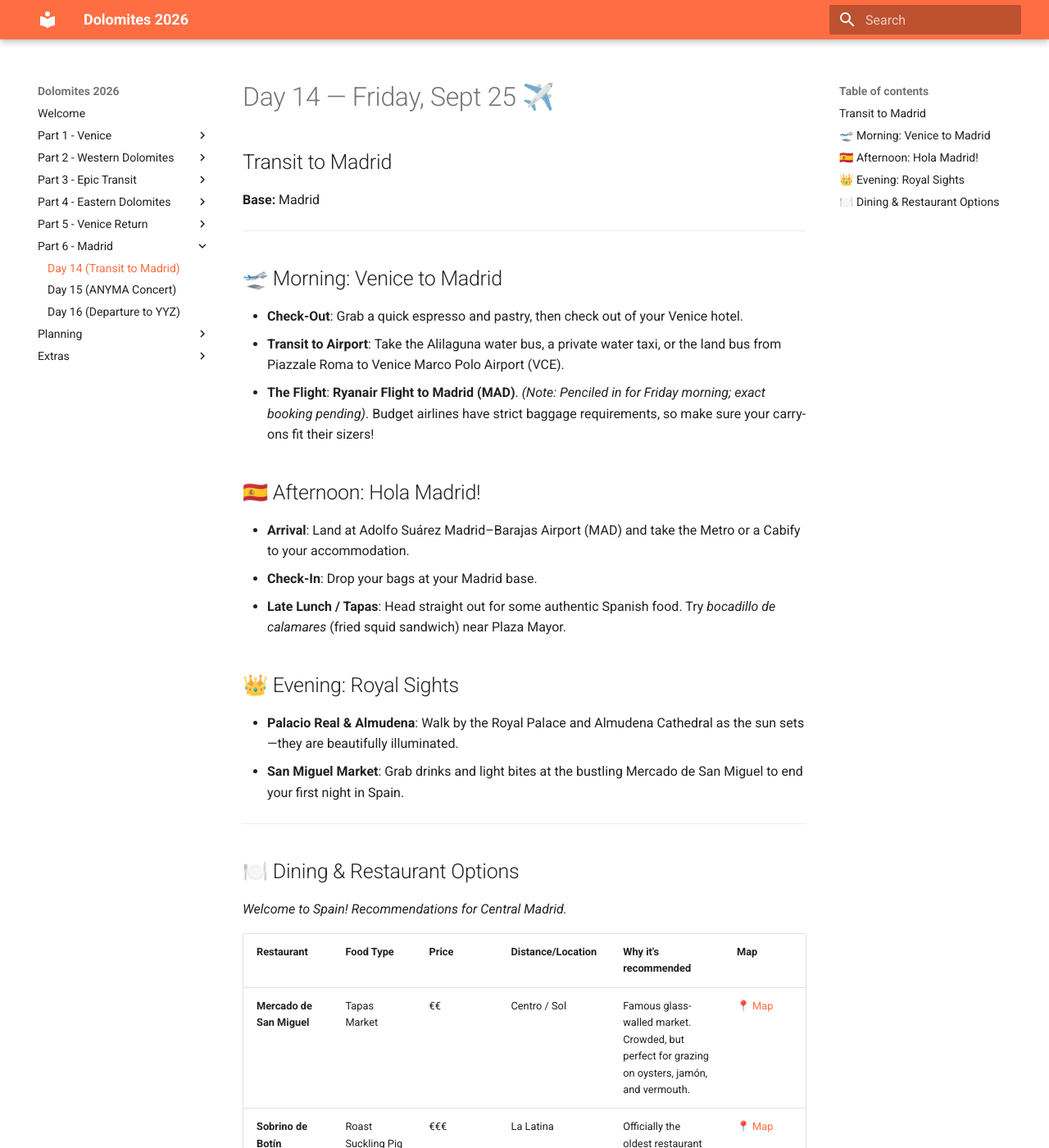
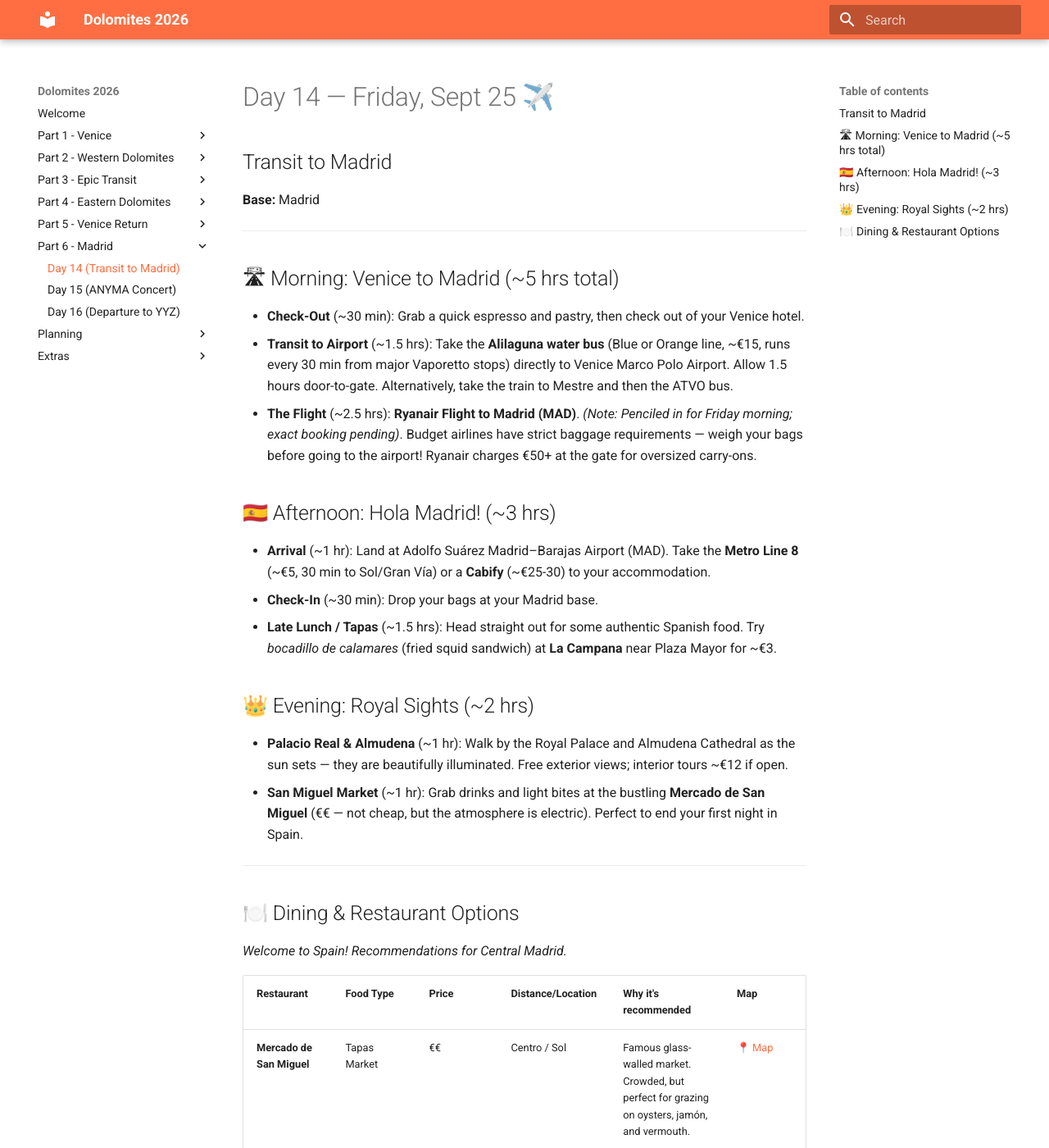
Before and after one commit to iammzz/dolomites-2026, an MkDocs documentation site: the page built from docs/day14_venice_madrid_transit.md, in a window 1280 px wide and 1400 px high. Shown: the whole window at 82% size. Built offline with MkDocs 1.6.1 and Material for MkDocs 9.7.7, drawn with Linux system fonts in a browser that asks for light colours.

Commit message:
Batch 3: Deep research overhaul of city & transit days (1,12,13,14,15)

```diff
--- a/docs/day14_venice_madrid_transit.md
+++ b/docs/day14_venice_madrid_transit.md
@@ -4,19 +4,19 @@
 
 ---
 
-## 🛫 Morning: Venice to Madrid
-* **Check-Out**: Grab a quick espresso and pastry, then check out of your Venice hotel.
-* **Transit to Airport**: Take the Alilaguna water bus, a private water taxi, or the land bus from Piazzale Roma to Venice Marco Polo Airport (VCE).
-* **The Flight**: **Ryanair Flight to Madrid (MAD)**. *(Note: Penciled in for Friday morning; exact booking pending)*. Budget airlines have strict baggage requirements, so make sure your carry-ons fit their sizers!
+## 🛣 Morning: Venice to Madrid (~5 hrs total)
+* **Check-Out** (~30 min): Grab a quick espresso and pastry, then check out of your Venice hotel.
+* **Transit to Airport** (~1.5 hrs): Take the **Alilaguna water bus** (Blue or Orange line, ~€15, runs every 30 min from major Vaporetto stops) directly to Venice Marco Polo Airport. Allow 1.5 hours door-to-gate. Alternatively, take the train to Mestre and then the ATVO bus.
+* **The Flight** (~2.5 hrs): **Ryanair Flight to Madrid (MAD)**. *(Note: Penciled in for Friday morning; exact booking pending)*. Budget airlines have strict baggage requirements — weigh your bags before going to the airport! Ryanair charges €50+ at the gate for oversized carry-ons.
 
-## 🇪🇸 Afternoon: Hola Madrid!
-* **Arrival**: Land at Adolfo Suárez Madrid–Barajas Airport (MAD) and take the Metro or a Cabify to your accommodation.
-* **Check-In**: Drop your bags at your Madrid base.
-* **Late Lunch / Tapas**: Head straight out for some authentic Spanish food. Try *bocadillo de calamares* (fried squid sandwich) near Plaza Mayor.
+## 🇪🇸 Afternoon: Hola Madrid! (~3 hrs)
+* **Arrival** (~1 hr): Land at Adolfo Suárez Madrid–Barajas Airport (MAD). Take the **Metro Line 8** (~€5, 30 min to Sol/Gran Vía) or a **Cabify** (~€25-30) to your accommodation.
+* **Check-In** (~30 min): Drop your bags at your Madrid base.
+* **Late Lunch / Tapas** (~1.5 hrs): Head straight out for some authentic Spanish food. Try *bocadillo de calamares* (fried squid sandwich) at **La Campana** near Plaza Mayor for ~€3.
 
-## 👑 Evening: Royal Sights
-* **Palacio Real & Almudena**: Walk by the Royal Palace and Almudena Cathedral as the sun sets—they are beautifully illuminated.
-* **San Miguel Market**: Grab drinks and light bites at the bustling Mercado de San Miguel to end your first night in Spain.
+## 👑 Evening: Royal Sights (~2 hrs)
+* **Palacio Real & Almudena** (~1 hr): Walk by the Royal Palace and Almudena Cathedral as the sun sets — they are beautifully illuminated. Free exterior views; interior tours ~€12 if open.
+* **San Miguel Market** (~1 hr): Grab drinks and light bites at the bustling **Mercado de San Miguel** (€€ — not cheap, but the atmosphere is electric). Perfect to end your first night in Spain.
 
 ---
 
```
Also changed, not shown: docs/day12_venice_arrival.md (+7 -7 lines), docs/day13_venice_full_day.md (+8 -8 lines), docs/day15_madrid_anyma.md (+6 -6 lines), docs/day1_venice_val_gardena_arrival.md (+4 -4 lines).
